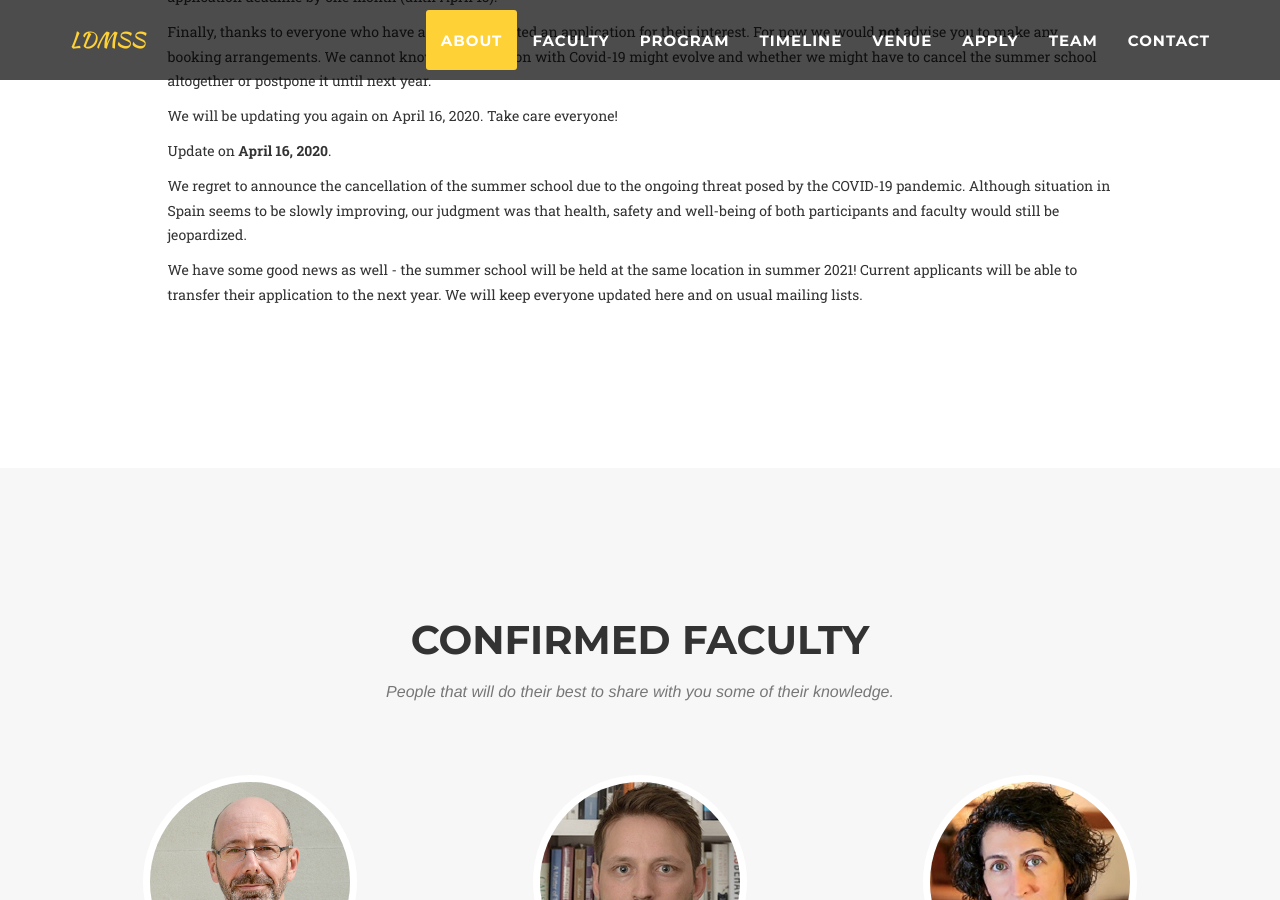
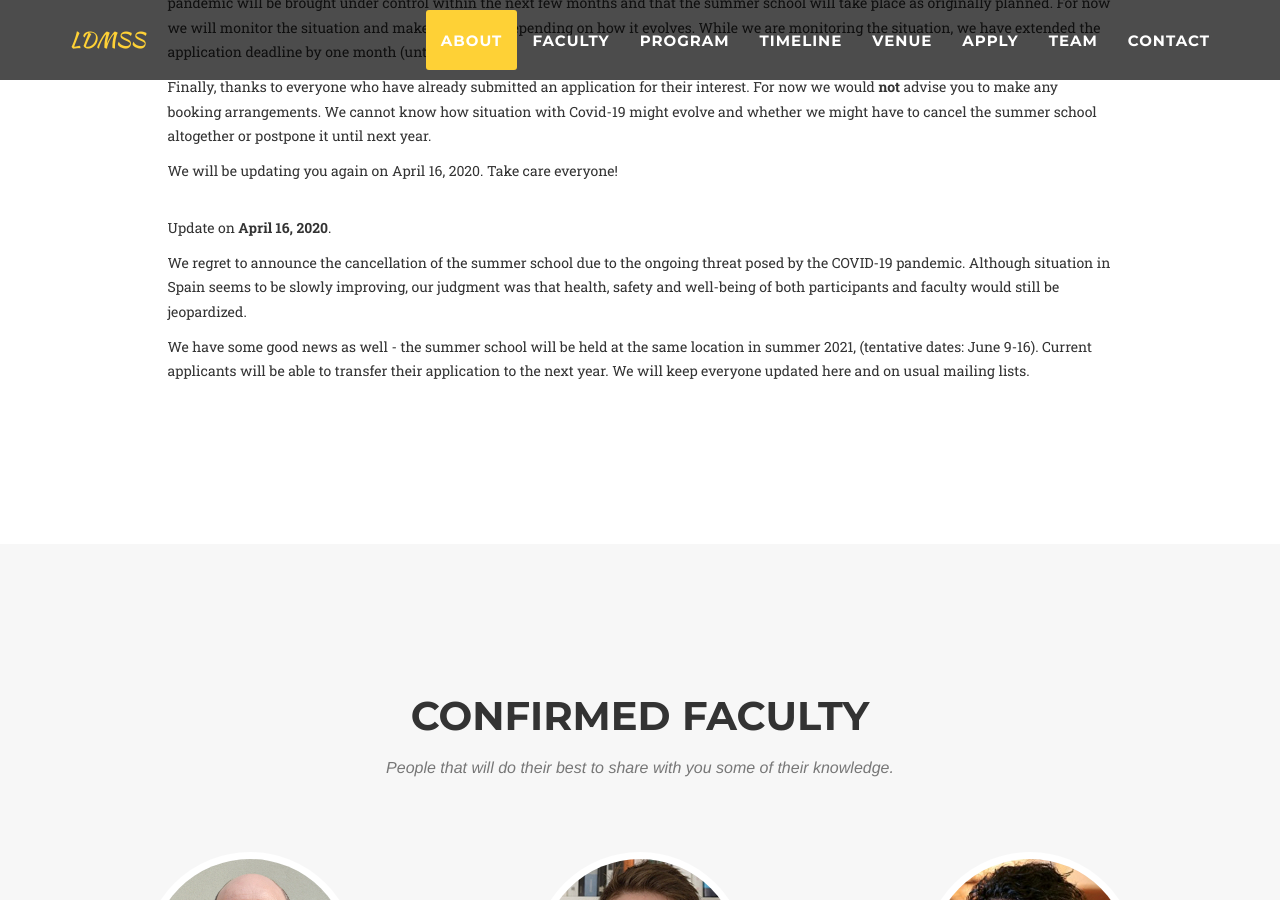
Before and after one commit to ldmss/ldmss.github.io, a Jekyll site: the page built from index.html, in a window 1280 px wide and 900 px high, scrolled down 1774 px. Built offline with Jekyll 4.4.1, drawn with Linux system fonts in a browser that asks for light colours; some web fonts are replaced; some of the changed text lies outside the part shown.

Commit message:
added tentative dates

```diff
--- a/_includes/about.html
+++ b/_includes/about.html
@@ -48,11 +48,11 @@
                 <div class="col-md-1 col-sm-1 col-xs-0"></div>
                 <div class="col-md-10 col-sm-10 col-xs-12">
 
-                    <p>Update on <strong>April 16, 2020</strong>.</p>
+                    <br><p>Update on <strong>April 16, 2020</strong>.</p>
 
                     <p>We regret to announce the cancellation of the summer school due to the ongoing threat posed by the COVID-19 pandemic. Although situation in Spain seems to be slowly improving, our judgment was that health, safety and well-being of both participants and faculty would still be jeopardized.</p>
 
-                    <p>We have some good news as well - the summer school will be held at the same location in summer 2021! Current applicants will be able to transfer their application to the next year. We will keep everyone updated here and on usual mailing lists.</p>
+                    <p>We have some good news as well - the summer school will be held at the same location in summer 2021, (tentative dates: June 9-16). Current applicants will be able to transfer their application to the next year. We will keep everyone updated here and on usual mailing lists.</p>
 
                 </div>
             </div>
--- a/_includes/header.html
+++ b/_includes/header.html
@@ -54,7 +54,7 @@
         <div class="container">
             <div class="intro-text">
                 <div class="intro-lead-in">EADM Summer school on Learning and Decision Making</div>
-                <div class="intro-heading">8-15 July 2020, Barcelona</div>
+                <div class="intro-heading"><strike>8-15 July 2020</strike> 9-16 June 2021, Barcelona</div>
                 <a href="#about" class="page-scroll btn btn-xl">Tell me more!</a>
             </div>
         </div>
--- a/_includes/timeline.html
+++ b/_includes/timeline.html
@@ -58,7 +58,7 @@
                             </div>
                             <div class="timeline-panel">
                                 <div class="timeline-heading">
-                                    <h4>8-15 July, 2020</h4>
+                                    <h4><strike>8-15 July, 2020</strike> Moved to 9-16 June, 2021</h4>
                                     <h4 class="subheading">Summer school!</h4>
                                 </div>
                                 <div class="timeline-body">
```
Also changed, not shown: other parts of _includes/timeline.html (+3 -3 lines).
